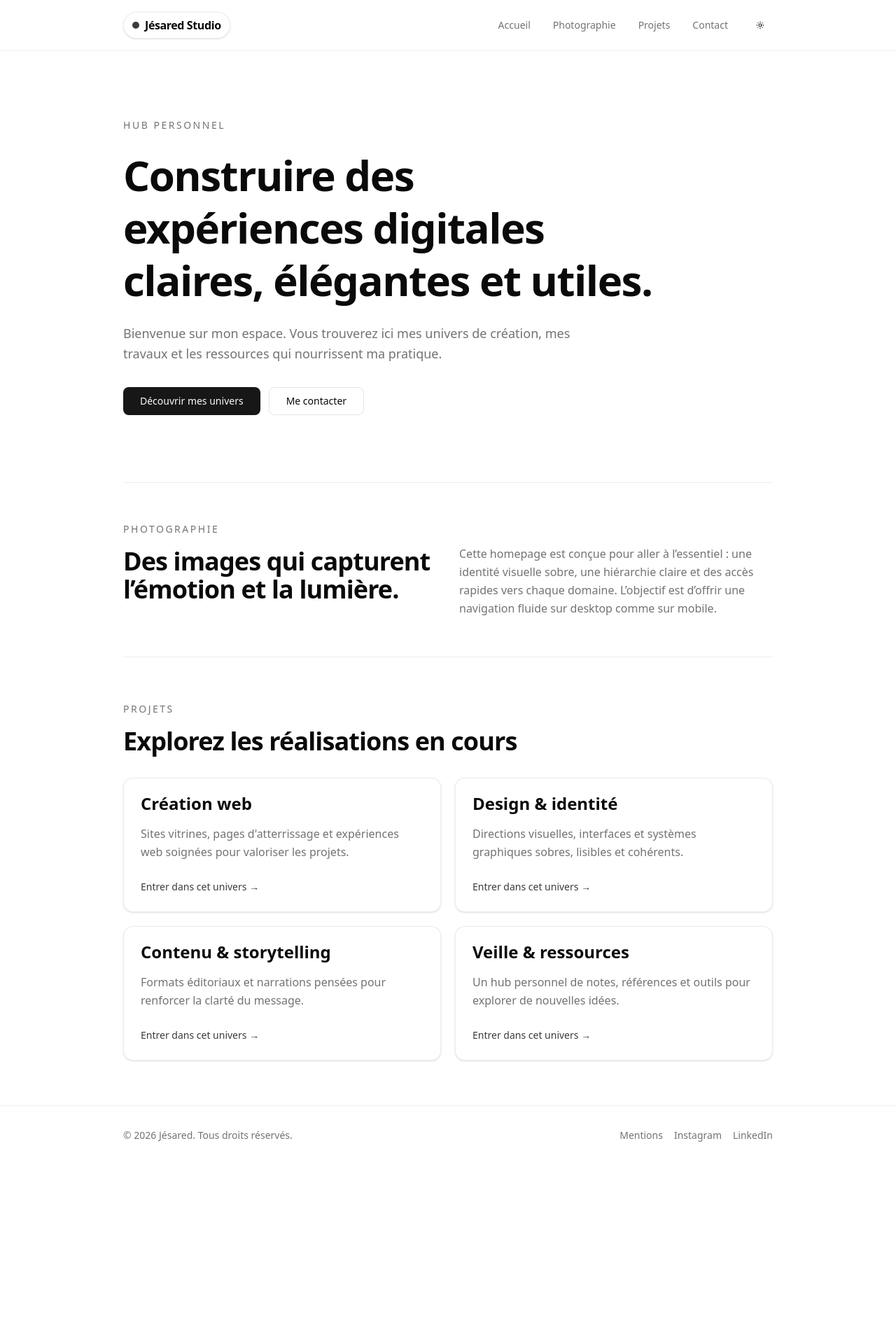
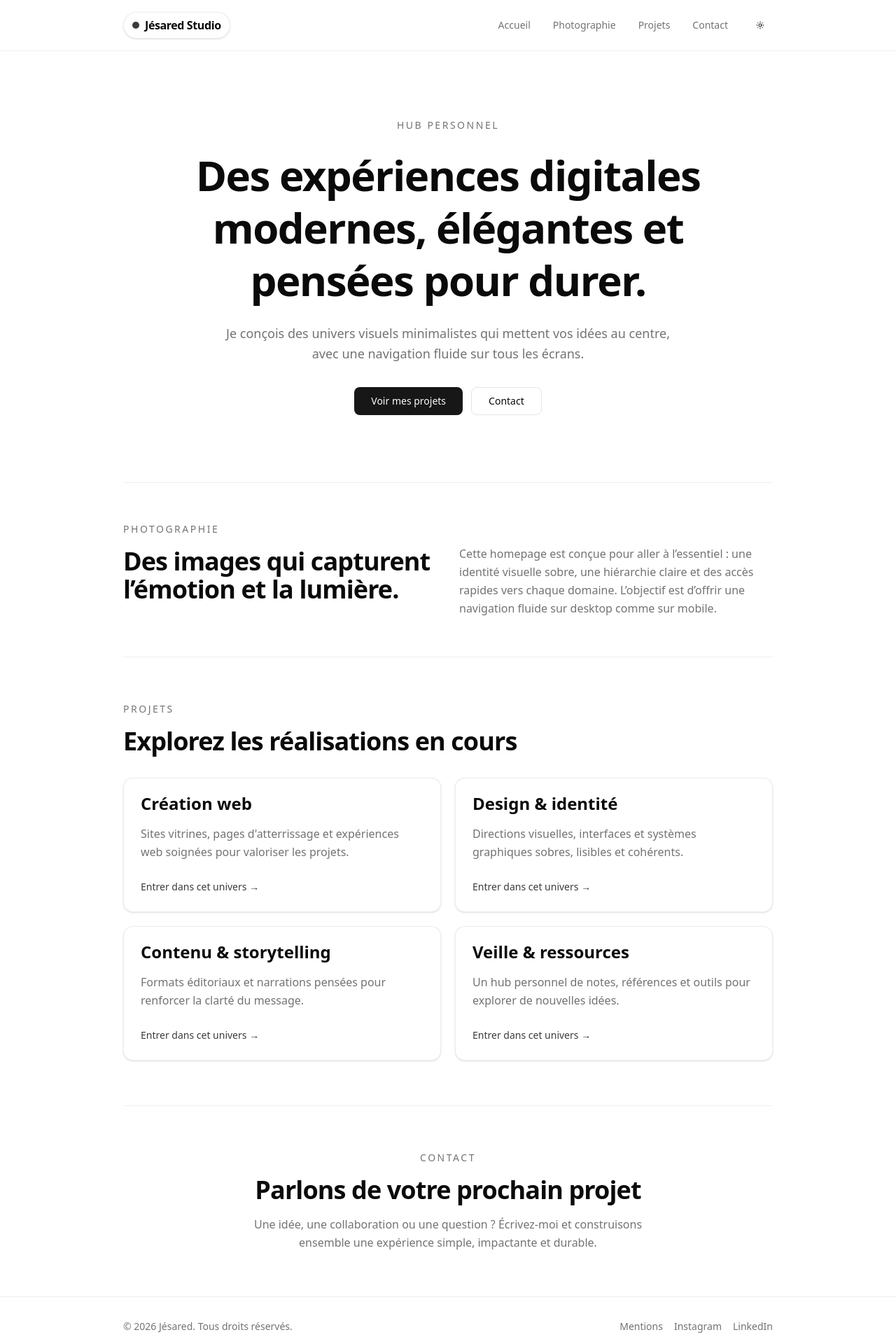
Before and after one commit to jesared/jesared-refonte, a Next.js app: page / in a window 1280 px wide. Shown: the top 1920 px of the page at 70% size. Before the commit the page ends 1664 px from the top, so only its background shows below. Built offline with nearby package versions, Linux system fonts and the light colour scheme.

Commit message:
Create modern centered hero section on homepage

```diff
--- a/app/page.tsx
+++ b/app/page.tsx
@@ -39,30 +39,37 @@ const univers = [
 export default function Home() {
   return (
     <PageContainer>
-      <section className="flex flex-col gap-6 py-16 sm:py-24">
+      <section className="flex min-h-[70vh] flex-col items-center justify-center gap-6 py-16 text-center sm:py-24">
         <p className="text-sm font-medium uppercase tracking-[0.18em] text-muted-foreground">
           Hub personnel
         </p>
 
-        <h1 className="max-w-3xl text-4xl font-semibold leading-tight tracking-tight sm:text-5xl lg:text-6xl">
-          Construire des expériences digitales claires, élégantes et utiles.
+        <h1 className="max-w-4xl text-4xl font-semibold leading-tight tracking-tight sm:text-5xl lg:text-6xl">
+          Des expériences digitales modernes, élégantes et pensées pour durer.
         </h1>
 
         <p className="max-w-2xl text-base leading-relaxed text-muted-foreground sm:text-lg">
-          Bienvenue sur mon espace. Vous trouverez ici mes univers de création, mes
-          travaux et les ressources qui nourrissent ma pratique.
+          Je conçois des univers visuels minimalistes qui mettent vos idées au centre,
+          avec une navigation fluide sur tous les écrans.
         </p>
 
-        <div className="flex flex-wrap gap-3 pt-2">
-          <Button size="lg">Découvrir mes univers</Button>
-          <Button size="lg" variant="outline">
-            Me contacter
+        <div className="flex flex-wrap justify-center gap-3 pt-2">
+          <Button asChild size="lg">
+            <a href="#projets">Voir mes projets</a>
+          </Button>
+          <Button asChild size="lg" variant="outline">
+            <a href="#contact">Contact</a>
           </Button>
         </div>
       </section>
 
-      <section id="photographie" className="grid gap-6 border-y border-border/60 py-14 sm:grid-cols-2 sm:gap-8">
-        <SectionTitle overline="Photographie">Des images qui capturent l’émotion et la lumière.</SectionTitle>
+      <section
+        id="photographie"
+        className="grid gap-6 border-y border-border/60 py-14 sm:grid-cols-2 sm:gap-8"
+      >
+        <SectionTitle overline="Photographie">
+          Des images qui capturent l’émotion et la lumière.
+        </SectionTitle>
         <p className="text-base leading-relaxed text-muted-foreground sm:pt-8">
           Cette homepage est conçue pour aller à l’essentiel : une identité visuelle
           sobre, une hiérarchie claire et des accès rapides vers chaque domaine.
@@ -99,6 +106,14 @@ export default function Home() {
           ))}
         </div>
       </section>
+
+      <section id="contact" className="border-t border-border/60 py-14 text-center sm:py-16">
+        <SectionTitle overline="Contact">Parlons de votre prochain projet</SectionTitle>
+        <p className="mx-auto mt-4 max-w-xl text-base leading-relaxed text-muted-foreground">
+          Une idée, une collaboration ou une question ? Écrivez-moi et construisons
+          ensemble une expérience simple, impactante et durable.
+        </p>
+      </section>
     </PageContainer>
   );
 }
```
